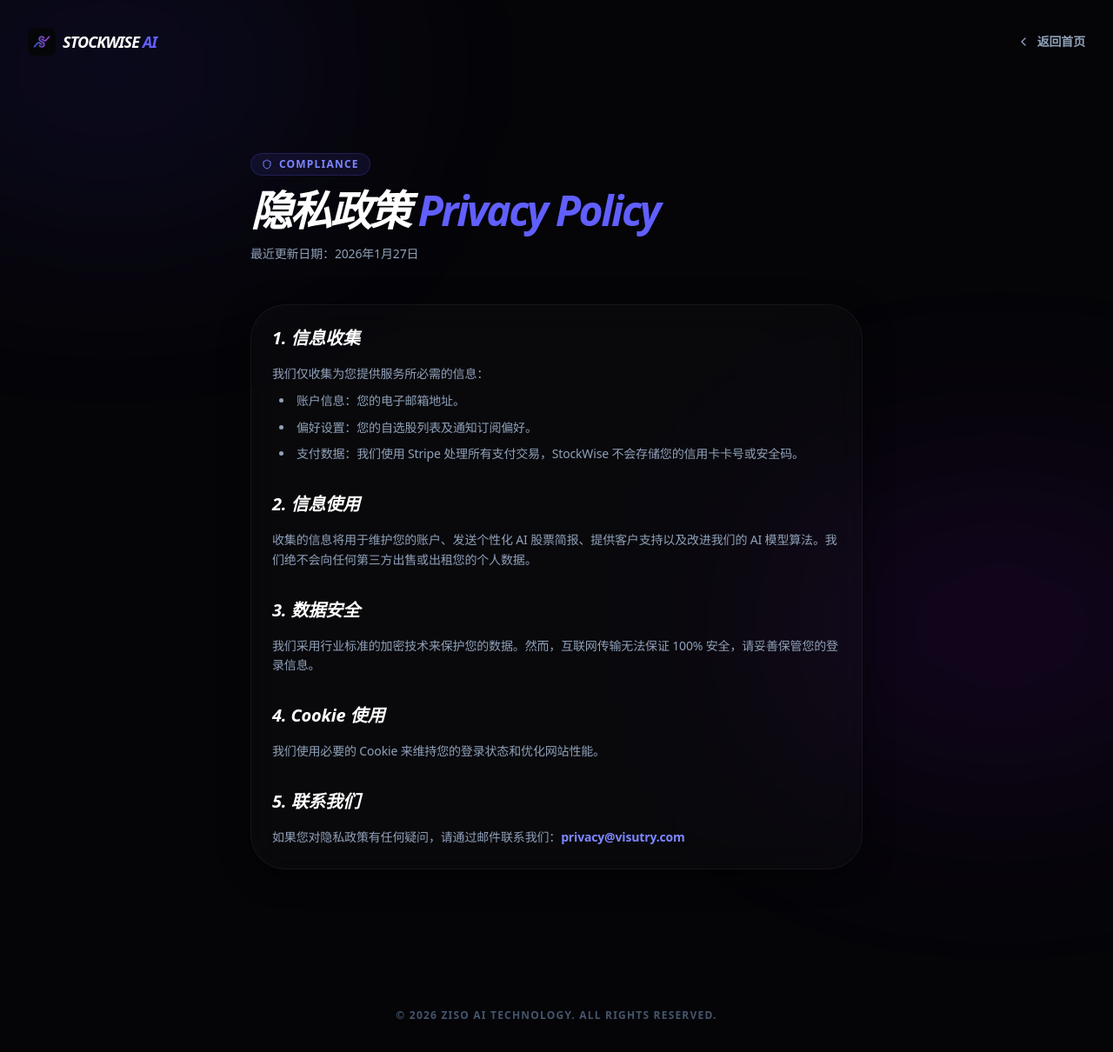
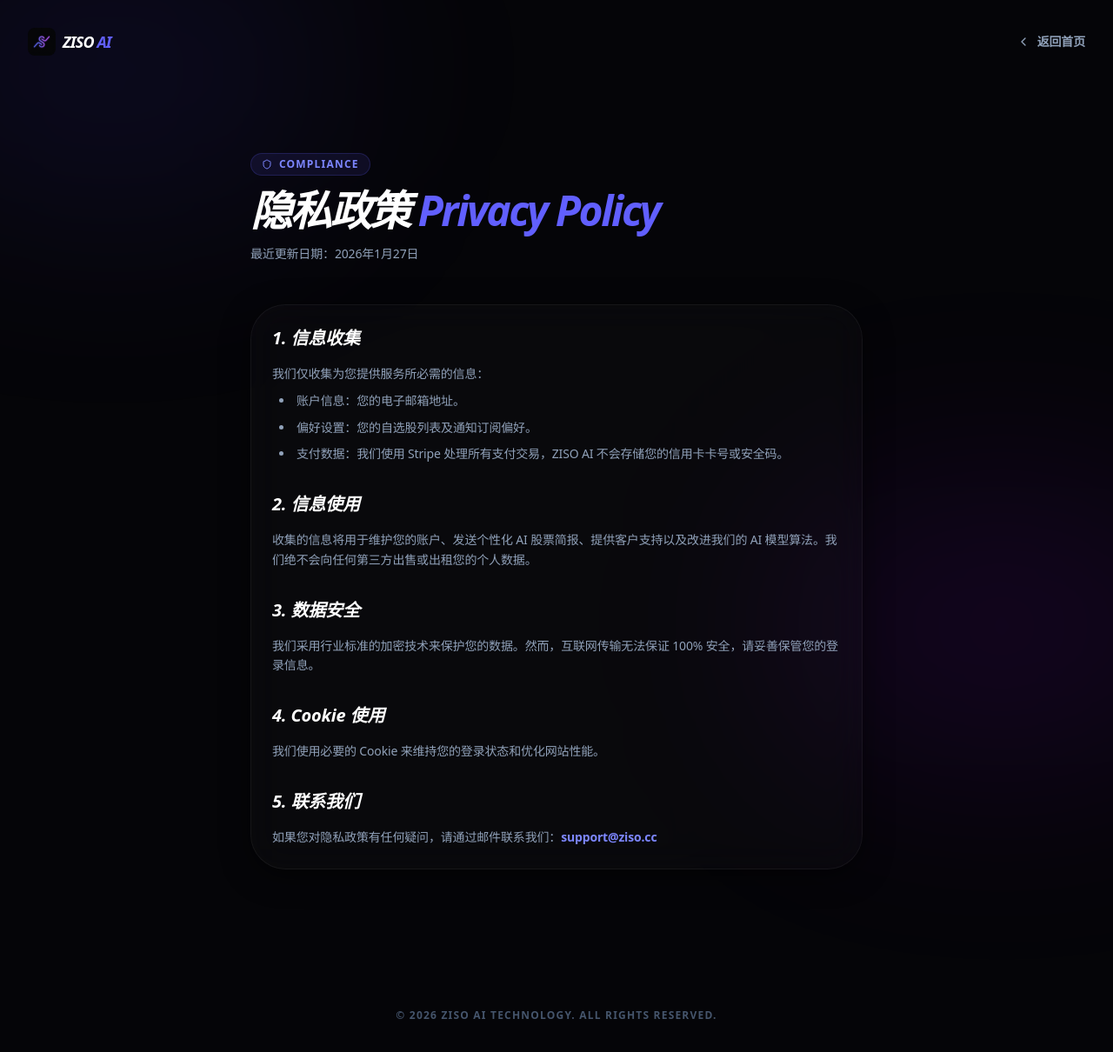
Before and after one commit to franksunye/stockwise, a Next.js app in the folder frontend/: page /privacy in a window 1280 px wide. Shown: the top 1210 px of the page at 87% size. Built offline with nearby package versions, Linux system fonts and the light colour scheme; no server answers.

Commit message:
chore: update name to ZISO ...

```diff
--- a/frontend/src/app/api/internal/notify/route.ts
+++ b/frontend/src/app/api/internal/notify/route.ts
@@ -8,7 +8,7 @@ import webpush from 'web-push';
 // Configure web-push
 if (process.env.NEXT_PUBLIC_VAPID_PUBLIC_KEY && process.env.VAPID_PRIVATE_KEY) {
     webpush.setVapidDetails(
-        process.env.VAPID_SUBJECT || 'mailto:admin@stockwise.com',
+        process.env.VAPID_SUBJECT || 'mailto:admin@ziso.cc',
         process.env.NEXT_PUBLIC_VAPID_PUBLIC_KEY,
         process.env.VAPID_PRIVATE_KEY
     );
--- a/frontend/src/app/learn/[slug]/page.tsx
+++ b/frontend/src/app/learn/[slug]/page.tsx
@@ -28,7 +28,7 @@ export async function generateMetadata({ params }: { params: Promise<{ slug: str
   if (!article) return { title: 'Article Not Found' };
 
   return {
-    title: `${article.title.split(': ')[1] || article.title} | StockWise 101 | 知守日课`,
+    title: `${article.title.split(': ')[1] || article.title} | ZISO AI 101 | 知守日课`,
     description: article.subtitle,
   };
 }
@@ -93,7 +93,7 @@ export default async function ArticlePage({ params }: { params: Promise<{ slug:
           <Link href="/learn" className="p-2 -ml-2 rounded-full hover:bg-white/5 active:scale-95 transition-all text-slate-400 hover:text-white">
             <ChevronLeft size={20} />
           </Link>
-          <div className="font-bold text-lg tracking-tight">StockWise <span className="text-indigo-500">101</span></div>
+          <div className="font-bold text-lg tracking-tight">ZISO AI <span className="text-indigo-500">101</span></div>
           <div className="w-8" />
         </div>
       </nav>
--- a/frontend/src/app/learn/page.tsx
+++ b/frontend/src/app/learn/page.tsx
@@ -4,7 +4,7 @@ import { getAllArticles } from '@/lib/learn-content';
 import { ChevronLeft, ChevronRight, BookOpen, Brain, Zap, Shield, Sparkles, Target } from 'lucide-react';
 
 export const metadata = {
-  title: 'StockWise 101 | 知守日课',
+  title: 'ZISO AI 101 | 知守日课',
   description: '你的理性避难所。教你如何用 AI 和概率论在市场中活下来。',
 };
 
@@ -33,7 +33,7 @@ export default async function LearnPage() {
     { id: 'The Mind', label: '心法篇', icon: Brain, desc: '认知与决策心理学', color: 'text-rose-400' },
     { id: 'The Method', label: '方法篇', icon: Zap, desc: '技术面与量价分析', color: 'text-amber-400' },
     { id: 'The Money', label: '资金篇', icon: Shield, desc: '仓位管理与风控系统', color: 'text-emerald-400' },
-    { id: 'The Machine', label: '工具篇', icon: Sparkles, desc: 'AI 投研与 StockWise 机制', color: 'text-indigo-400' },
+    { id: 'The Machine', label: '工具篇', icon: Sparkles, desc: 'AI 投研与 ZISO AI 机制', color: 'text-indigo-400' },
     { id: 'The Case', label: '案例篇', icon: Target, desc: '从历史中学习：实战复盘', color: 'text-blue-400' },
   ];
 
@@ -46,7 +46,7 @@ export default async function LearnPage() {
           <Link href="/" className="p-2 -ml-2 rounded-full hover:bg-white/5 active:scale-95 transition-all text-slate-400 hover:text-white">
             <ChevronLeft size={20} />
           </Link>
-          <div className="font-bold text-lg tracking-tight">StockWise <span className="text-indigo-500">101</span></div>
+          <div className="font-bold text-lg tracking-tight">ZISO AI <span className="text-indigo-500">101</span></div>
           <div className="w-8" />
         </div>
       </nav>
--- a/frontend/src/app/page.tsx
+++ b/frontend/src/app/page.tsx
@@ -25,7 +25,7 @@ export default function LandingPage() {
             height={40}
             className="rounded-xl"
           />
-          <span className="text-xl font-black italic tracking-tighter">STOCKWISE <span className="text-indigo-500">AI</span></span>
+          <span className="text-xl font-black italic tracking-tighter">ZISO <span className="text-indigo-500">AI</span></span>
         </div>
         <div className="hidden md:flex items-center gap-8 text-sm font-bold text-slate-400">
           <Link href="#features" className="hover:text-white transition-colors">功能</Link>
--- a/frontend/src/app/pricing/page.tsx
+++ b/frontend/src/app/pricing/page.tsx
@@ -121,7 +121,7 @@ function PricingContent() {
             height={40}
             className="rounded-xl"
           />
-          <span className="text-xl font-black italic tracking-tighter">STOCKWISE <span className="text-indigo-500">AI</span></span>
+          <span className="text-xl font-black italic tracking-tighter">ZISO <span className="text-indigo-500">AI</span></span>
         </Link>
         <div className="hidden md:flex items-center gap-8 text-sm font-bold text-slate-400">
           <Link href="/#features" className="hover:text-white transition-colors">功能</Link>
--- a/frontend/src/app/privacy/page.tsx
+++ b/frontend/src/app/privacy/page.tsx
@@ -17,7 +17,7 @@ export default function PrivacyPolicy() {
       <nav className="relative z-50 flex items-center justify-between px-8 py-8 max-w-7xl mx-auto">
         <Link href="/" className="flex items-center gap-2">
           <Image src="/logo.png" alt="Logo" width={32} height={32} className="rounded-lg" />
-          <span className="text-lg font-black italic tracking-tighter">STOCKWISE <span className="text-indigo-500">AI</span></span>
+          <span className="text-lg font-black italic tracking-tighter">ZISO <span className="text-indigo-500">AI</span></span>
         </Link>
         <Link href="/" className="flex items-center gap-2 text-sm font-bold text-slate-400 hover:text-white transition-colors">
           <ChevronLeft size={16} /> 返回首页
@@ -46,7 +46,7 @@ export default function PrivacyPolicy() {
                 <ul className="list-disc list-inside mt-2 space-y-2 ml-2">
                   <li>账户信息：您的电子邮箱地址。</li>
                   <li>偏好设置：您的自选股列表及通知订阅偏好。</li>
-                  <li>支付数据：我们使用 Stripe 处理所有支付交易，StockWise 不会存储您的信用卡卡号或安全码。</li>
+                  <li>支付数据：我们使用 Stripe 处理所有支付交易，ZISO AI 不会存储您的信用卡卡号或安全码。</li>
                 </ul>
               </p>
             </section>
@@ -75,7 +75,7 @@ export default function PrivacyPolicy() {
             <section className="space-y-4">
               <h2 className="text-xl font-bold text-white italic">5. 联系我们</h2>
               <p className="text-slate-400 leading-relaxed text-sm">
-                如果您对隐私政策有任何疑问，请通过邮件联系我们：<span className="text-indigo-400 font-bold">privacy@visutry.com</span>
+                如果您对隐私政策有任何疑问，请通过邮件联系我们：<span className="text-indigo-400 font-bold">support@ziso.cc</span>
               </p>
             </section>
           </div>
--- a/frontend/src/app/refund/page.tsx
+++ b/frontend/src/app/refund/page.tsx
@@ -17,7 +17,7 @@ export default function RefundPolicy() {
       <nav className="relative z-50 flex items-center justify-between px-8 py-8 max-w-7xl mx-auto">
         <Link href="/" className="flex items-center gap-2">
           <Image src="/logo.png" alt="Logo" width={32} height={32} className="rounded-lg" />
-          <span className="text-lg font-black italic tracking-tighter">STOCKWISE <span className="text-indigo-500">AI</span></span>
+          <span className="text-lg font-black italic tracking-tighter">ZISO <span className="text-indigo-500">AI</span></span>
         </Link>
         <Link href="/" className="flex items-center gap-2 text-sm font-bold text-slate-400 hover:text-white transition-colors">
           <ChevronLeft size={16} /> 返回首页
@@ -62,7 +62,7 @@ export default function RefundPolicy() {
             <section className="space-y-4">
               <h2 className="text-xl font-bold text-white italic">2. 申请流程</h2>
               <p className="text-slate-400 leading-relaxed text-sm">
-                要申请退款，请发送邮件至 <span className="text-indigo-400 font-bold">refunds@visutry.com</span>。邮件主题请注明：[退款申请] + 您的账户邮箱。我们通常在 1-3 个工作日内处理。
+                要申请退款，请发送邮件至 <span className="text-indigo-400 font-bold">support@ziso.cc</span>。邮件主题请注明：[退款申请] + 您的账户邮箱。我们通常在 1-3 个工作日内处理。
               </p>
             </section>
 
--- a/frontend/src/app/terms/page.tsx
+++ b/frontend/src/app/terms/page.tsx
@@ -17,7 +17,7 @@ export default function TermsOfService() {
       <nav className="relative z-50 flex items-center justify-between px-8 py-8 max-w-7xl mx-auto">
         <Link href="/" className="flex items-center gap-2">
           <Image src="/logo.png" alt="Logo" width={32} height={32} className="rounded-lg" />
-          <span className="text-lg font-black italic tracking-tighter">STOCKWISE <span className="text-indigo-500">AI</span></span>
+          <span className="text-lg font-black italic tracking-tighter">ZISO <span className="text-indigo-500">AI</span></span>
         </Link>
         <Link href="/" className="flex items-center gap-2 text-sm font-bold text-slate-400 hover:text-white transition-colors">
           <ChevronLeft size={16} /> 返回首页
@@ -84,7 +84,7 @@ export default function TermsOfService() {
             <section className="space-y-4">
               <h2 className="text-xl font-bold text-white italic">6. 联系我们</h2>
               <p className="text-slate-400 leading-relaxed text-sm">
-                如有法律相关咨询，请联系：<span className="text-indigo-400 font-bold">legal@visutry.com</span>
+                如有法律相关咨询，请联系：<span className="text-indigo-400 font-bold">support@ziso.cc</span>
               </p>
             </section>
           </div>
--- a/frontend/src/components/PerformanceOptimizer.tsx
+++ b/frontend/src/components/PerformanceOptimizer.tsx
@@ -16,7 +16,7 @@ export function PerformanceOptimizer() {
 
         if (isAndroid) {
             document.body.classList.add('is-android');
-            console.log('🚀 StockWise AI: Android detected, enabling high performance mode.');
+            console.log('🚀 ZISO AI: Android detected, enabling high performance mode.');
         } else {
             document.body.classList.remove('is-android');
         }
--- a/frontend/src/components/UserCenterDrawer.tsx
+++ b/frontend/src/components/UserCenterDrawer.tsx
@@ -782,7 +782,7 @@ export function UserCenterDrawer({ isOpen, onClose }: Props) {
                     {/* Version Display */}
                     <div className="mt-8 text-center pb-4 opacity-30">
                         <span className="text-[8px] text-slate-500 font-medium tracking-[0.3em] uppercase">
-                            StockWise v{pkg.version}
+                            ZISO AI v{pkg.version}
                         </span>
                     </div>
                 </div>
--- a/frontend/src/lib/pricing-data.ts
+++ b/frontend/src/lib/pricing-data.ts
@@ -77,7 +77,7 @@ export const pricingPlans: PricingPlan[] = [
             '行业专家优先支持',
         ],
         cta: '联系我们',
-        href: 'mailto:support@visutry.com',
+        href: 'mailto:support@ziso.cc',
         highlight: false,
         icon: ShieldCheck,
         color: 'emerald',
```
